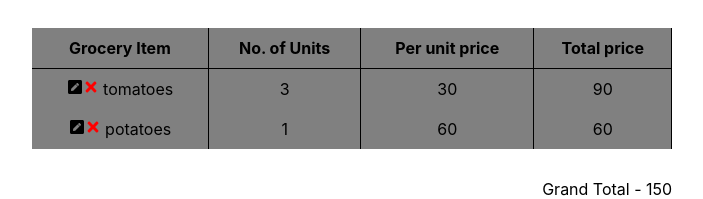
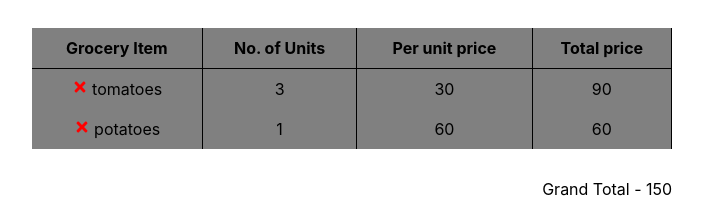
Before and after one commit to shriagnish2021/grocery-list-react, a React (Create React App) app: page / in a window 1280 px wide. Shown: the part 270-469 px from the top of the page, without its empty margins (288-991 px from the left). Built offline with nearby package versions, Linux system fonts and the light colour scheme.

Commit message:
removed edit icon

```diff
--- a/src/components/Item.js
+++ b/src/components/Item.js
@@ -20,7 +20,7 @@ const Item = ({ item,onDelete,onEdit,id }) => {
     }
     return (
     <tr contentEditable onInput={onInput} onBlur={() => onEdit(itemInput,id)} suppressContentEditableWarning>
-        <td><FaPenSquare style={{cursor:'pointer'}}/><FaTimes style={{color:'red', cursor:'pointer'}} onClick={() => onDelete(item.itemName)}/>   {item.itemName}</td>
+        <td><FaTimes style={{color:'red', cursor:'pointer'}} onClick={() => onDelete(item.itemName)}/>   {item.itemName}</td>
         <td>{item.units}</td>
         <td>{item.price}</td>
         <td contentEditable="false" suppressContentEditableWarning>{item.price * item.units}</td>
```
